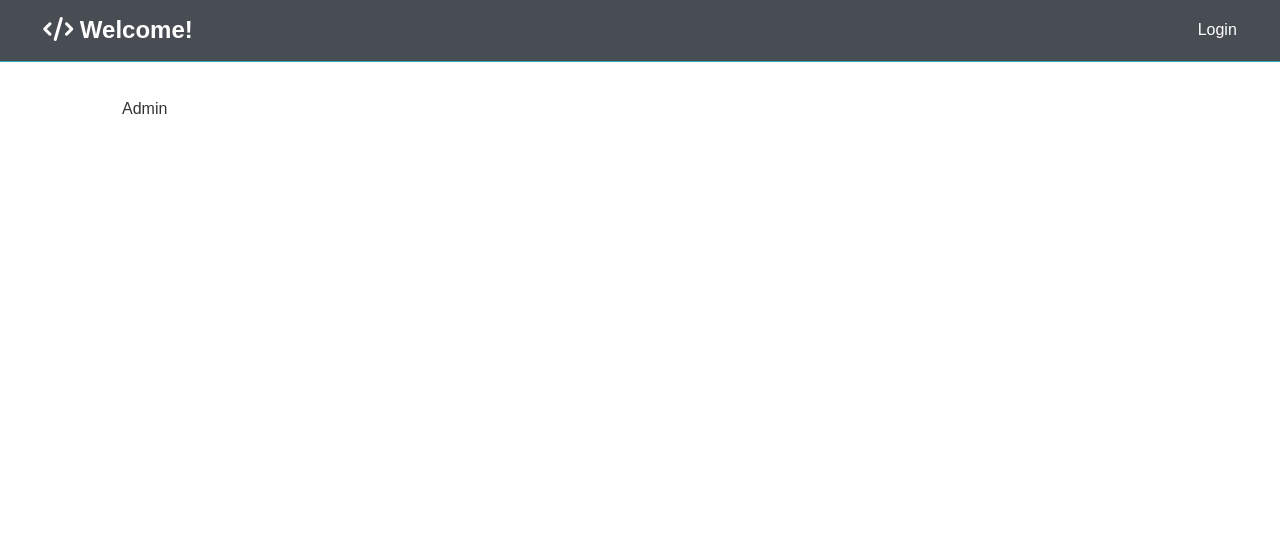
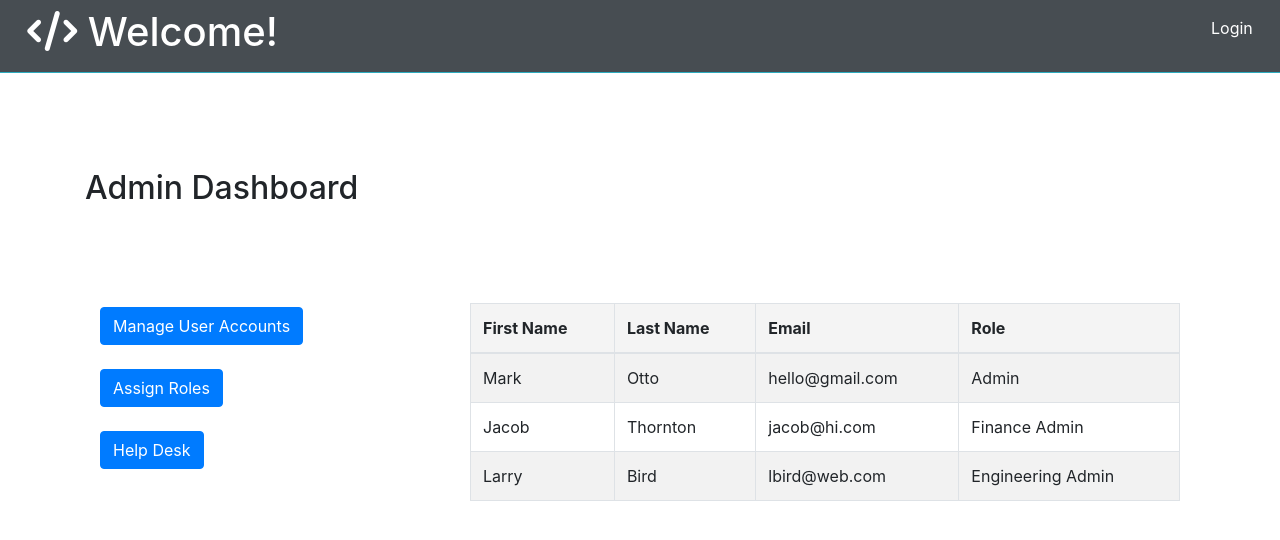
Before and after one commit to thuyxuan81/WebPortal, a React (Create React App) app in the folder client/: page /Admin in a window 1280 px wide. Shown: the top 540 px of the page. Built offline with nearby package versions, Linux system fonts and the light colour scheme; no server answers.

Commit message:
Added initial Admin page with buttons and table

```diff
--- a/client/package.json
+++ b/client/package.json
@@ -4,8 +4,10 @@
   "private": true,
   "dependencies": {
     "axios": "^0.19.0",
+    "bootstrap": "^4.4.1",
     "moment": "^2.24.0",
     "react": "^16.12.0",
+    "react-bootstrap": "^1.0.0-beta.16",
     "react-dom": "^16.12.0",
     "react-moment": "^0.9.6",
     "react-redux": "^7.1.3",
--- a/client/src/components/Admin/Admin.js
+++ b/client/src/components/Admin/Admin.js
@@ -4,6 +4,7 @@ import { logout } from '../../actions/auth';
 import { connect } from 'react-redux';
 import {Link, Redirect} from 'react-router-dom';
 import axios from 'axios';
+import { Table, Container} from 'react-bootstrap';
 
 
 const Admin = ({ auth: {user}, logout}) => {
@@ -58,12 +59,67 @@ export default connect(mapStateToProps, {
 })(Admin);*/
 import React from 'react'
 import PropTypes from 'prop-types'
+import { Table, Container, Col, Row } from 'react-bootstrap';
+import { Link } from 'react-router-dom';
 
-const Admin = props => {
+const Admin = () => {
   return (
-    <div>
-      Admin
-    </div>
+    <>
+      <h2>Admin Dashboard</h2>
+    <Container>
+      <Row>
+        <Col>
+          <p>
+            <Link to='/Manage-User-Accounts' className='btn btn-primary my-1'>
+              Manage User Accounts
+            </Link>
+          </p>
+          <p>
+            <Link to='/Assign-Roles' className='btn btn-primary my-1'>
+              Assign Roles
+            </Link>
+          </p>
+          <p>
+            <Link to='/Help-Desk' className='btn btn-primary my-1'>
+              Help Desk
+            </Link>
+          </p>
+        </Col>
+        <Col md={{ span: 8, offset: 1}}>
+          <Table striped bordered hover>
+            <thead>
+              <tr>
+                <th>First Name</th>
+                <th>Last Name</th>
+                <th>Email</th>
+                <th>Role</th>
+              </tr>
+            </thead>
+            <tbody>
+              <tr>
+                <td>Mark</td>
+                <td>Otto</td>
+                <td>hello@gmail.com</td>
+                <td>Admin</td>
+              </tr>
+              <tr>
+                <td>Jacob</td>
+                <td>Thornton</td>
+                <td>jacob@hi.com</td>
+                <td>Finance Admin</td>
+              </tr>
+              <tr>
+                <td>Larry</td>
+                <td>Bird</td>
+                <td>lbird@web.com</td>
+                <td>Engineering Admin</td>
+              </tr>
+            </tbody>
+          </Table>
+        </Col>
+      </Row>
+    </Container>
+    </>
   )
 }
 
--- a/client/src/components/dashboard/Dashboard.js
+++ b/client/src/components/dashboard/Dashboard.js
@@ -208,32 +208,6 @@ const Dashboard = ({
       </Fragment>
     );
   }
-  if (role === 'Admin') {
-    return (
-      <Fragment>
-        <h1 className='large text-primary'>Dashboard</h1>
-        <p className='lead'>
-          <i className='fas fa-user' /> Welcome {user && firstName}{' '}
-          {user && lastName} your role is {user && role}
-        </p>
-        <p>
-          <Link to='/Manage-User-Accounts' className='btn btn-primary my-1'>
-            Manage User Accounts
-          </Link>
-        </p>
-        <p>
-          <Link to='/Assign-Roles' className='btn btn-primary my-1'>
-            Assign Roles
-          </Link>
-        </p>
-        <p>
-          <Link to='/Help-Desk' className='btn btn-primary my-1'>
-            Help Desk
-          </Link>
-        </p>
-      </Fragment>
-    );
-  }
 };
 
 Dashboard.propTypes = {
--- a/client/src/index.js
+++ b/client/src/index.js
@@ -1,6 +1,7 @@
 import React from 'react';
 import ReactDOM from 'react-dom';
 import App from './App';
+import 'bootstrap/dist/css/bootstrap.min.css';
 
 
 ReactDOM.render(<App />, document.getElementById('root'));
```
Also changed, not shown: 1 other file (tests, documents, lock files or other folders).
